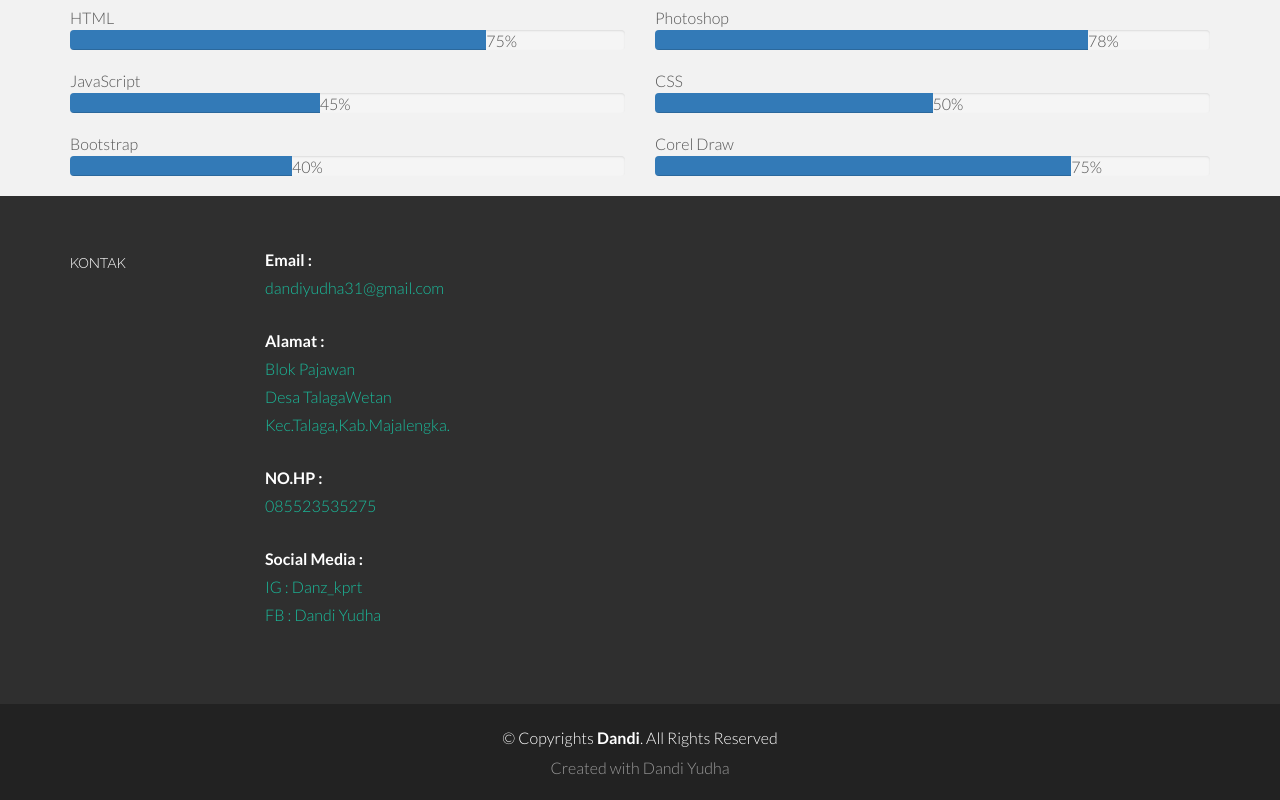
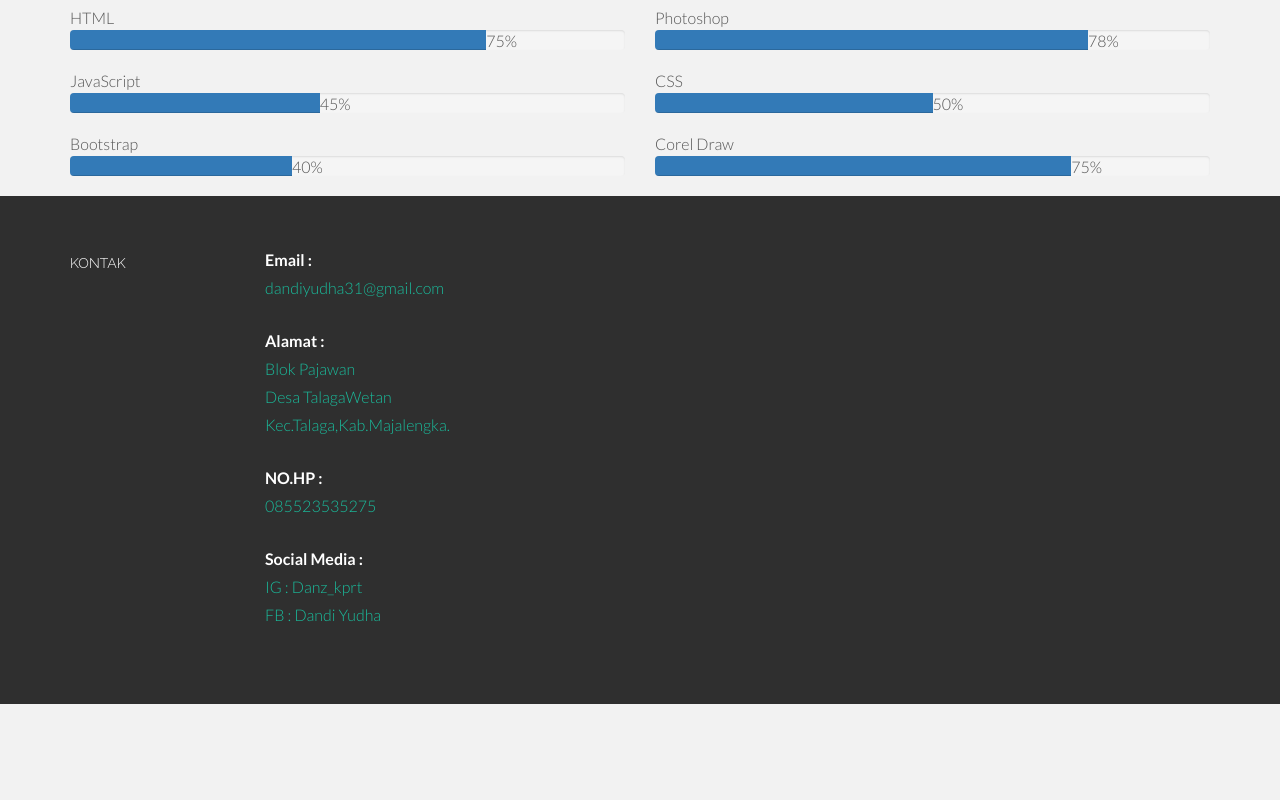
Before and after one commit to Dandiyudha/dandiyudhairawan.github.io, a plain HTML site: page index.html in a window 1280 px wide. Shown: the part 1969-2769 px from the top of the page. After the commit the page ends 2673 px from the top, so only its background shows below. Drawn offline with Linux system fonts and the light colour scheme.

Commit message:
Update index.html

```diff
--- a/index.html
+++ b/index.html
@@ -294,16 +294,10 @@
     <!--/ #footer -->
   </section>
 
-  <div id="copyrights">
-    <div class="container">
-      <p>
-        &copy; Copyrights <strong>Dandi</strong>. All Rights Reserved
-      </p>
-      <div class="credits">
-        Created with Dandi Yudha
-      </div>
-    </div>
-  </div>
+
+
+
+
 
   <!-- JavaScript Libraries -->
   <script src="lib/jquery/jquery.min.js"></script>
```
